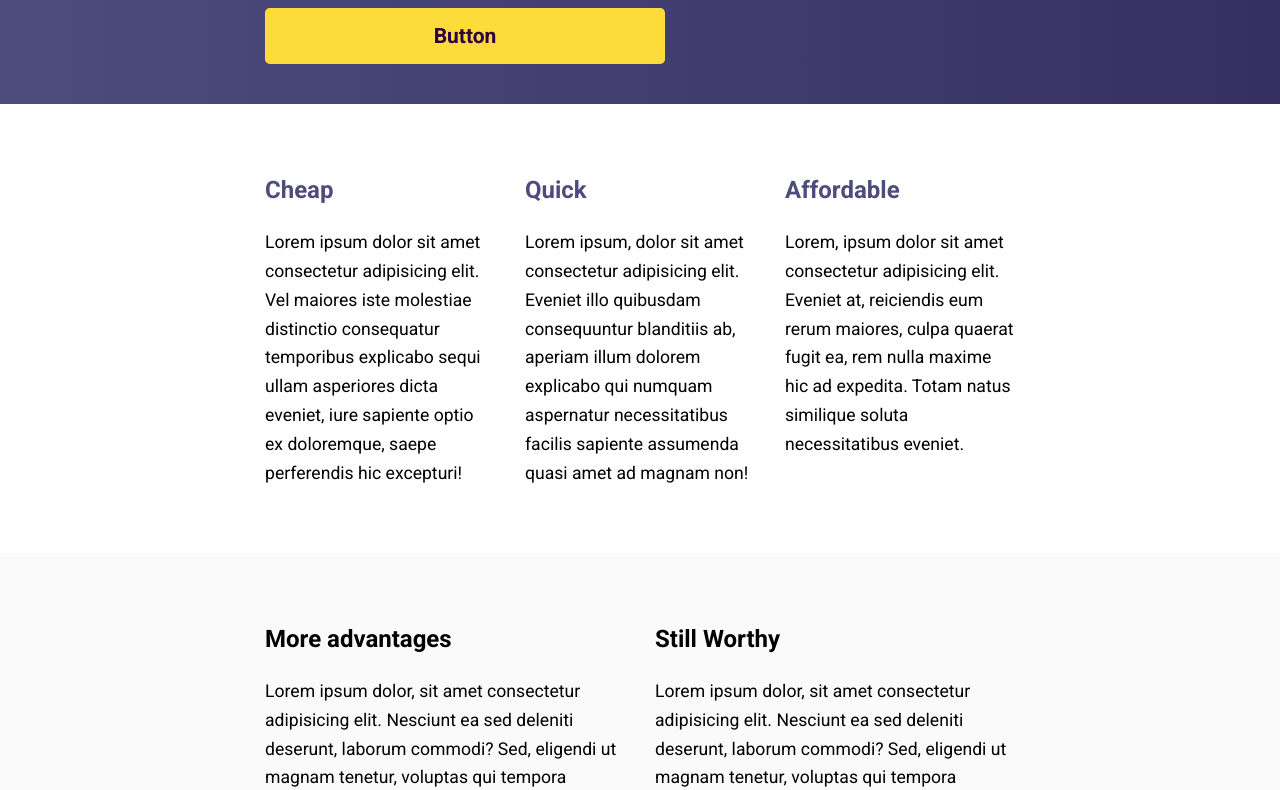
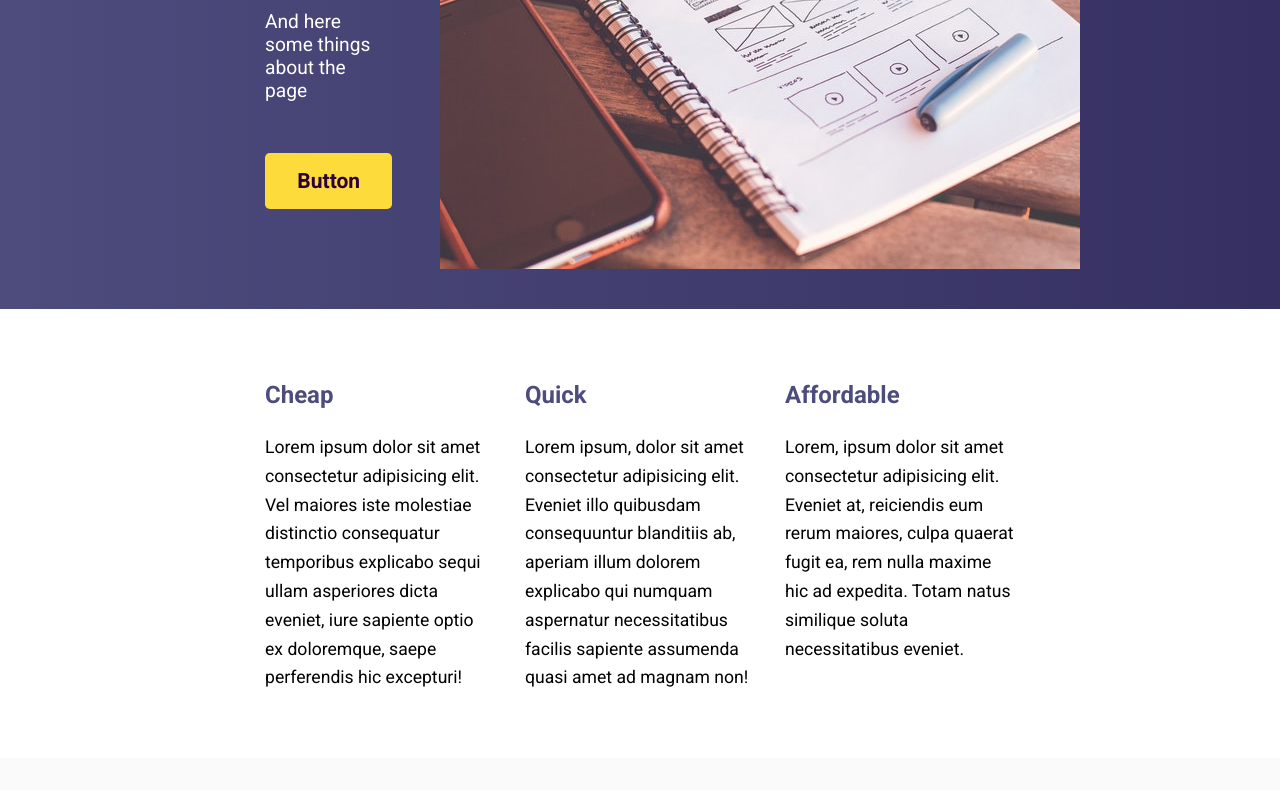
Before and after one commit to felipelink07/happy-unicorn, a plain HTML site: page index.html in a window 1280 px wide. Shown: the part 197-987 px from the top of the page. Drawn offline with Linux system fonts and the light colour scheme.

Commit message:
Mudanças nos arquivos e no nome do repositório

```diff
--- a/challenge01/style.css
+++ /dev/null
@@ -1,37 +0,0 @@
-/* INSTRUCTIONS
- *
- * 1) Limit the total width of
- *    the .intro-conent to about half
- *    of it's parent
- *
- * 2) Stop the text from overflowing
- *    out the bottom at small screen
- *    widths
- *
- * You may modify the HTML if needed
- *
- */
-
-* {
-  box-sizing: border-box;
-}
-
-body {
-  margin: 0;
-  font-family: 'Segoe UI', Tahoma, Geneva, Verdana, sans-serif;
-}
-
-.intro-content{
-  width: 50%;
-}
-
-.container {
-  background: #23424a;
-  color: white;
-
-  width: 80%;
-  max-width: 750px;
-  margin: 0 auto;
-
-  padding: 2em;
-}
--- a/challenge02/index.html
+++ b/index.html
@@ -14,12 +14,15 @@
 
     <div class="intro">
 
-       <div class="container">
+       <div class="container row">
             <div class="intro-content">
                 <h2>Some beautiful Title</h2>
                 <p>And here some things about the page</p>
                     <a href="#">Button</a>
-                </div>
+            </div>
+
+                <img class="intro-img" src="./img/pc-img.jpg" alt="">
+
        </div>
 
     </div>
@@ -28,8 +31,8 @@
 
 
     <div class="three-col">
-        <div class="container">
-            <div class="row">
+        <div class="container row">
+
                 <div class="col">
                     <h3 class="accent-text">Cheap</h3>
                     <p>Lorem ipsum dolor sit amet consectetur adipisicing elit. Vel maiores iste molestiae distinctio consequatur temporibus explicabo sequi ullam asperiores dicta eveniet, iure sapiente optio ex doloremque, saepe perferendis hic excepturi!</p>
@@ -47,8 +50,8 @@
     </div>
 
     <div class="two-col">
-        <div class="container">
-            <div class="row">
+        <div class="container row">
+
                 <div class="col">
                     <h3>More advantages</h3>
                     <p>Lorem ipsum dolor, sit amet consectetur adipisicing elit. Nesciunt ea sed deleniti deserunt, laborum commodi? Sed, eligendi ut magnam tenetur, voluptas qui tempora repellat, accusantium expedita dolore quo harum eaque.</p>
@@ -57,7 +60,7 @@
                     <h3>Still Worthy</h3>
                     <p>Lorem ipsum dolor, sit amet consectetur adipisicing elit. Nesciunt ea sed deleniti deserunt, laborum commodi? Sed, eligendi ut magnam tenetur, voluptas qui tempora repellat, accusantium expedita dolore quo harum eaque.</p>
                 </div>
-            </div>
+
         </div>
     </div>
 
--- a/challenge02/style.css
+++ b/style.css
@@ -30,7 +30,6 @@ body {
   width: 80%;
   max-width: 750px;
   margin: 0 auto;
-
 }
 
 .row{
@@ -110,3 +109,9 @@ body {
   cursor: pointer;
   transition: all 0.2s linear;
 }
+
+.intro-img{
+  align-items: flex-start;
+  width: 100%;
+  margin-left: 3rem;
+}
```
Also changed, not shown: challenge01/index.html (deleted, +0 -32 lines), README.md (deleted), img/pc-img.jpg (added).
